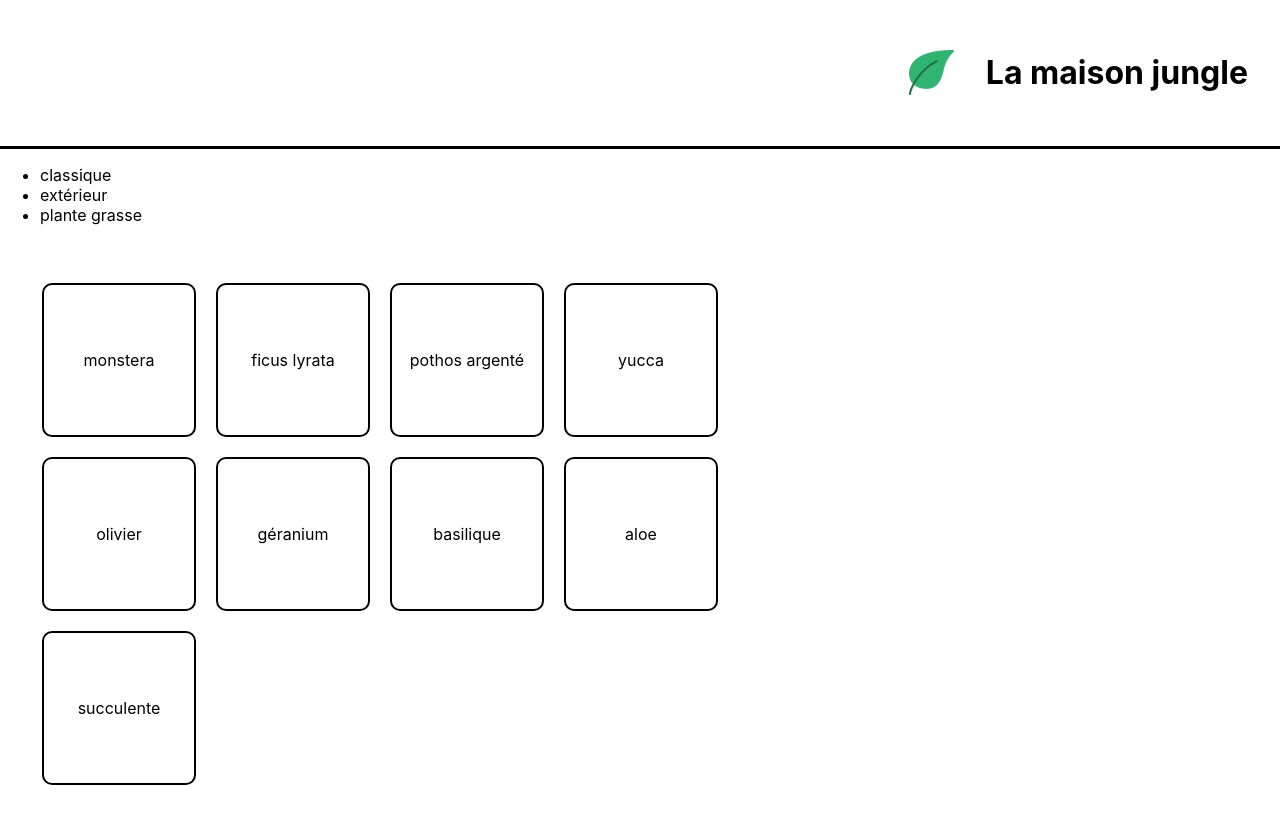
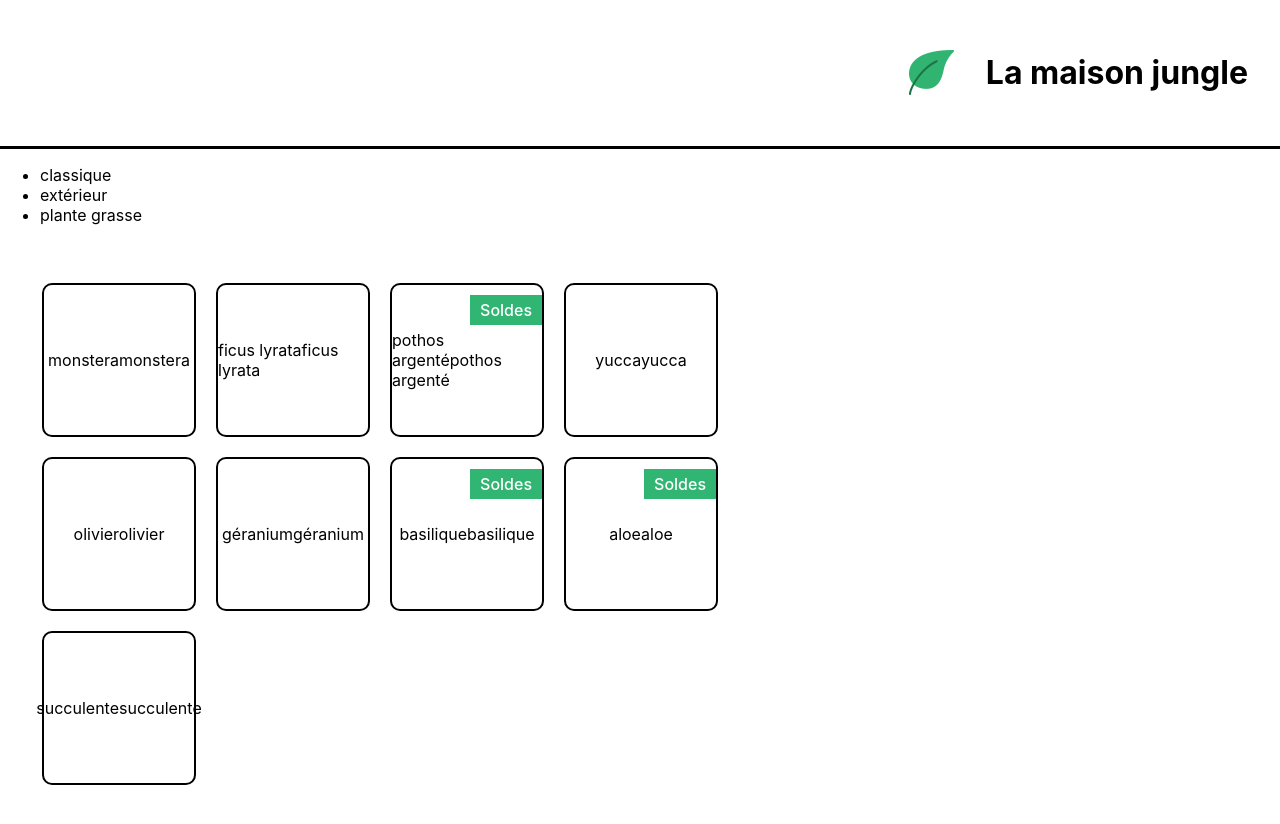
Before and after one commit to Gadln/JunglePage, a React (Create React App) app in the folder la-maison-jungle/: page / in a window 1280 px wide. Shown: the top 824 px of the page. Built offline with nearby package versions, Linux system fonts and the light colour scheme.

Commit message:
Add option solde

```diff
--- a/la-maison-jungle/src/components/ShoppingList.js
+++ b/la-maison-jungle/src/components/ShoppingList.js
@@ -17,7 +17,10 @@
 			</ul>
 			<ul className='lmj-plant-list'>
 				{plantList.map((plant) => (
-					<li key={plant.id} className='lmj-plant-item'>{plant.name}</li>
+					<li key={plant.id} className='lmj-plant-item'>{plant.name}
+          {plant.name}
+          {plant.isSpecialOffer && <div className='lmj-sales'>Soldes</div>}
+          </li>
 				))}
 			</ul>
 		</div>
--- a/la-maison-jungle/src/datas/plantList.js
+++ b/la-maison-jungle/src/datas/plantList.js
@@ -12,7 +12,8 @@
 	{
 		name: 'pothos argenté',
 		category: 'classique',
-		id: '3sd'
+		id: '3sd',
+		isSpecialOffer: true
 	},
 	{
 		name: 'yucca',
@@ -22,7 +23,8 @@
 	{
 		name: 'olivier',
 		category: 'extérieur',
-		id: '5pl'
+		id: '5pl',
+		isAvailable: false
 	},
 	{
 		name: 'géranium',
@@ -32,12 +34,14 @@
 	{
 		name: 'basilique',
 		category: 'extérieur',
-		id: '7ie'
+		id: '7ie',
+		isSpecialOffer: true
 	},
 	{
 		name: 'aloe',
 		category: 'plante grasse',
-		id: '8fp'
+		id: '8fp',
+		isSpecialOffer: true
 	},
 	{
 		name: 'succulente',
```
